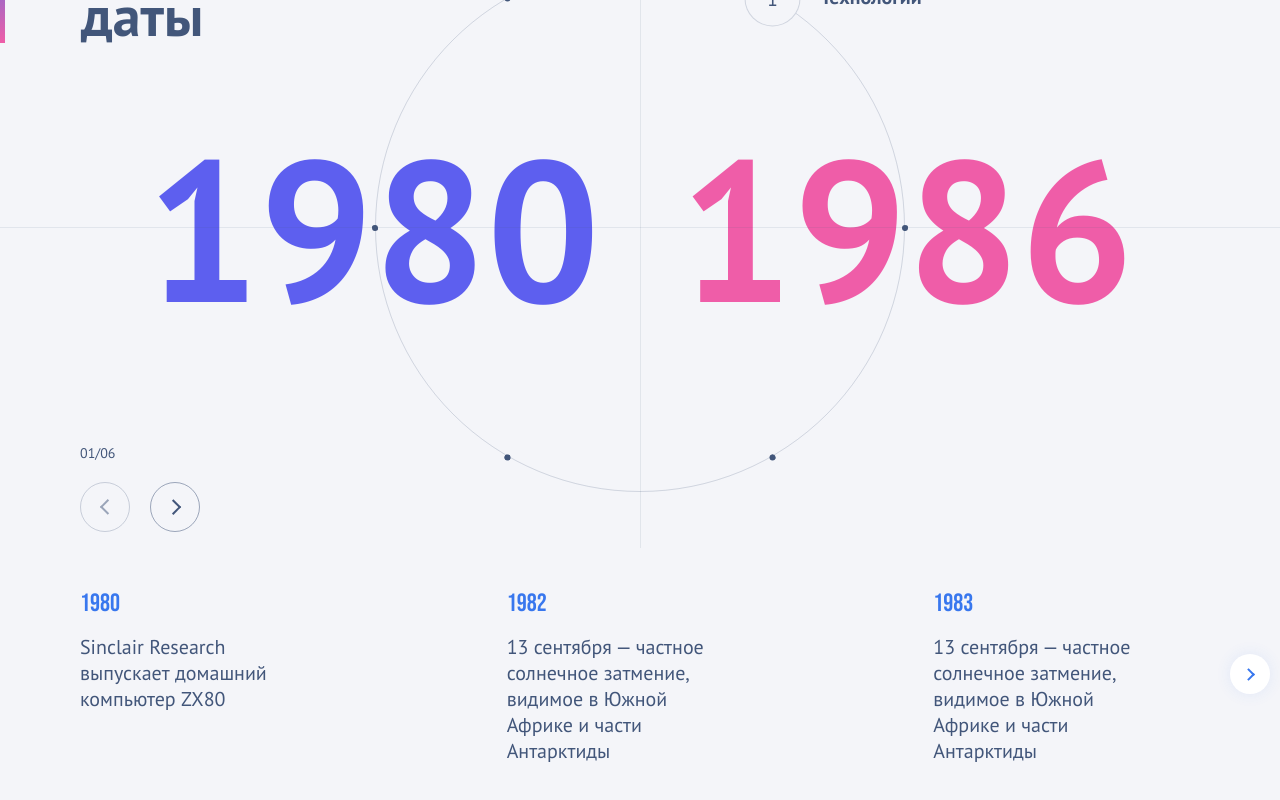
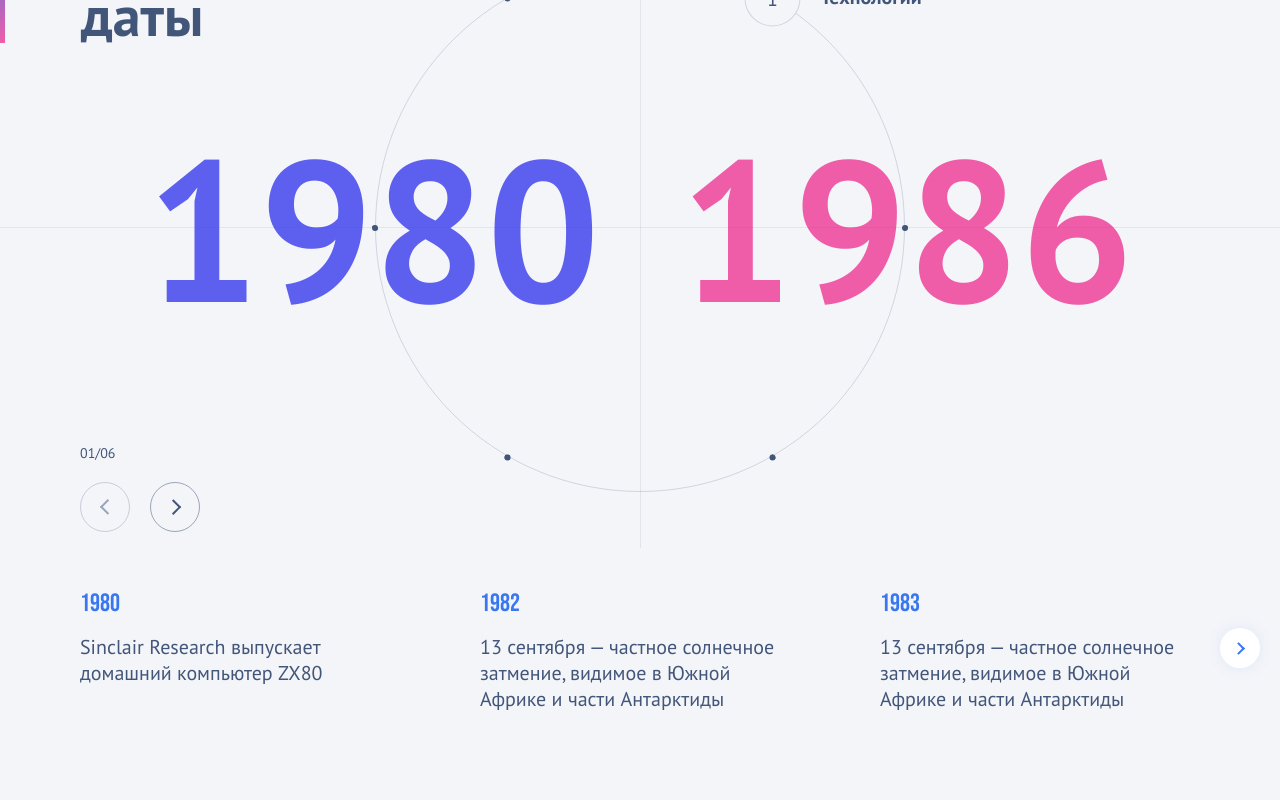
Before and after one commit to juliaanto/historical-dates, a React (Create React App) app: page / in a window 1280 px wide. Shown: the part 252-1052 px from the top of the page. Built offline with nearby package versions, Linux system fonts and the light colour scheme.

Commit message:
Поправлены кнопки слайдера

```diff
--- a/src/components/event/event.styled.ts
+++ b/src/components/event/event.styled.ts
@@ -3,6 +3,10 @@ import { WIDTH } from "../../common/data/width";
 
 const Block: any = styled.div`
   max-width: 200px;
+
+  @media (min-width: ${WIDTH.desktop}px) {
+    max-width: none;
+  }
 `;
 
 Block.Year = styled.p`
--- a/src/components/slider/slider.styled.ts
+++ b/src/components/slider/slider.styled.ts
@@ -3,11 +3,10 @@ import { WIDTH } from '../../common/data/width';
 
 const Block: any = styled.div`
   margin-top: 20px;
+  position: relative;
 
   @media (min-width: ${WIDTH.desktop}px) {
-    margin-left: 80px;
-    margin-top: 56px;
-    margin-bottom: 100px;
+    margin: 56px 0 100px;
   }
 `;
 
--- a/src/components/slider/slider.tsx
+++ b/src/components/slider/slider.tsx
@@ -27,6 +27,7 @@ function Slider({currentIndex}: SliderProps) {
         navigation={!isMobile}
         modules={[Navigation]}
         grabCursor
+        style={{ marginLeft: '80px', marginRight: '80px', position: 'unset' }}
       >
         {data[currentIndex].events.map((item, index) => (
           <SwiperSlide key={index}>
--- a/src/theme/globalStyle.ts
+++ b/src/theme/globalStyle.ts
@@ -36,12 +36,20 @@ const GlobalStyle = createGlobalStyle`
     }
   }
 
-  .swiper-button-prev::before {
-    transform: rotate(225deg) translate(-15%, 15%);
+  .swiper-button-prev {
+    left: 20px;
+
+    &::before {
+      transform: rotate(225deg) translate(-15%, 15%);
+    }
   }
 
-  .swiper-button-next::before {
-    transform: rotate(45deg) translate(-15%, 15%);
+  .swiper-button-next {
+    right: 20px;
+
+    &::before {
+      transform: rotate(45deg) translate(-15%, 15%);
+    }
   }
 
   .swiper-button-disabled {
```
